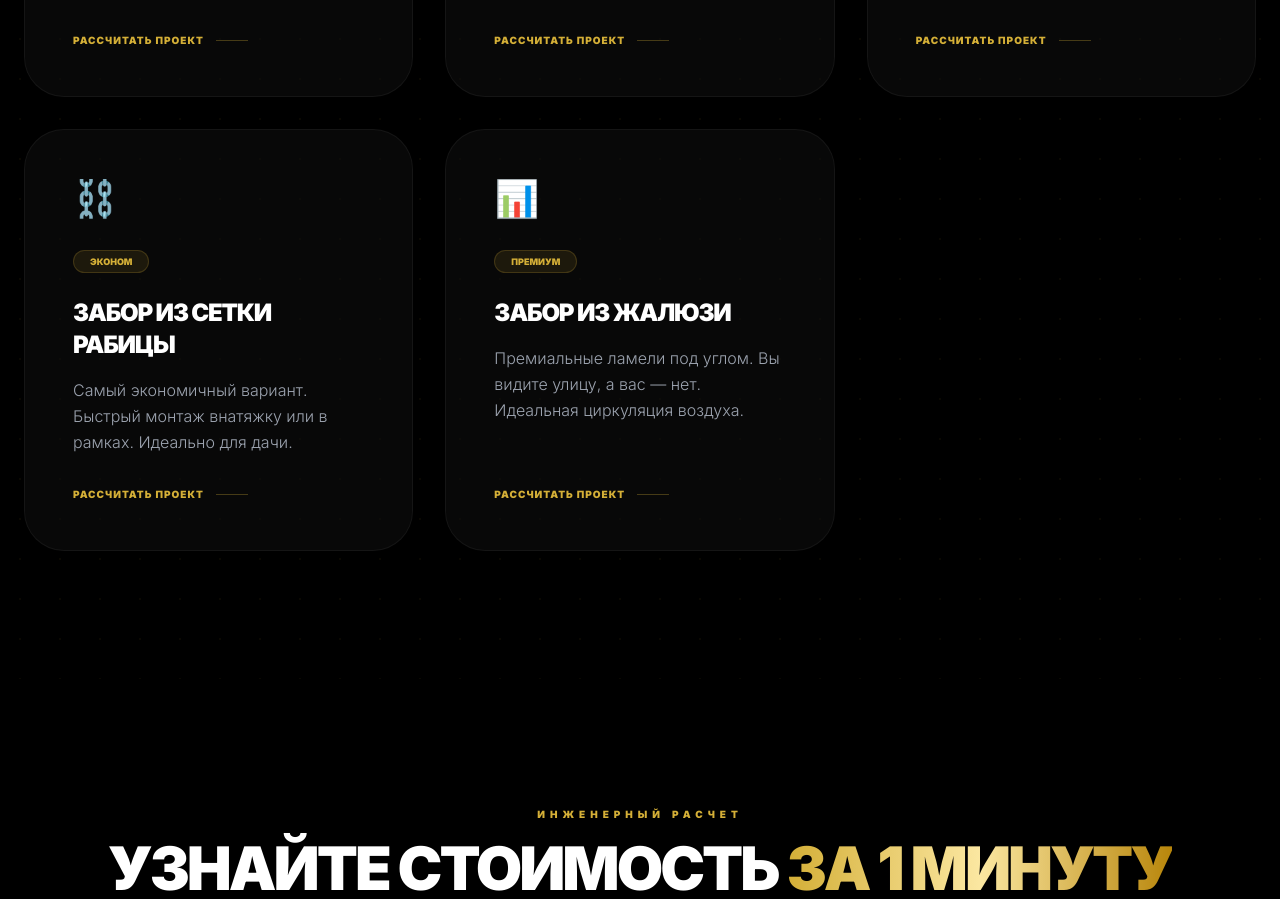
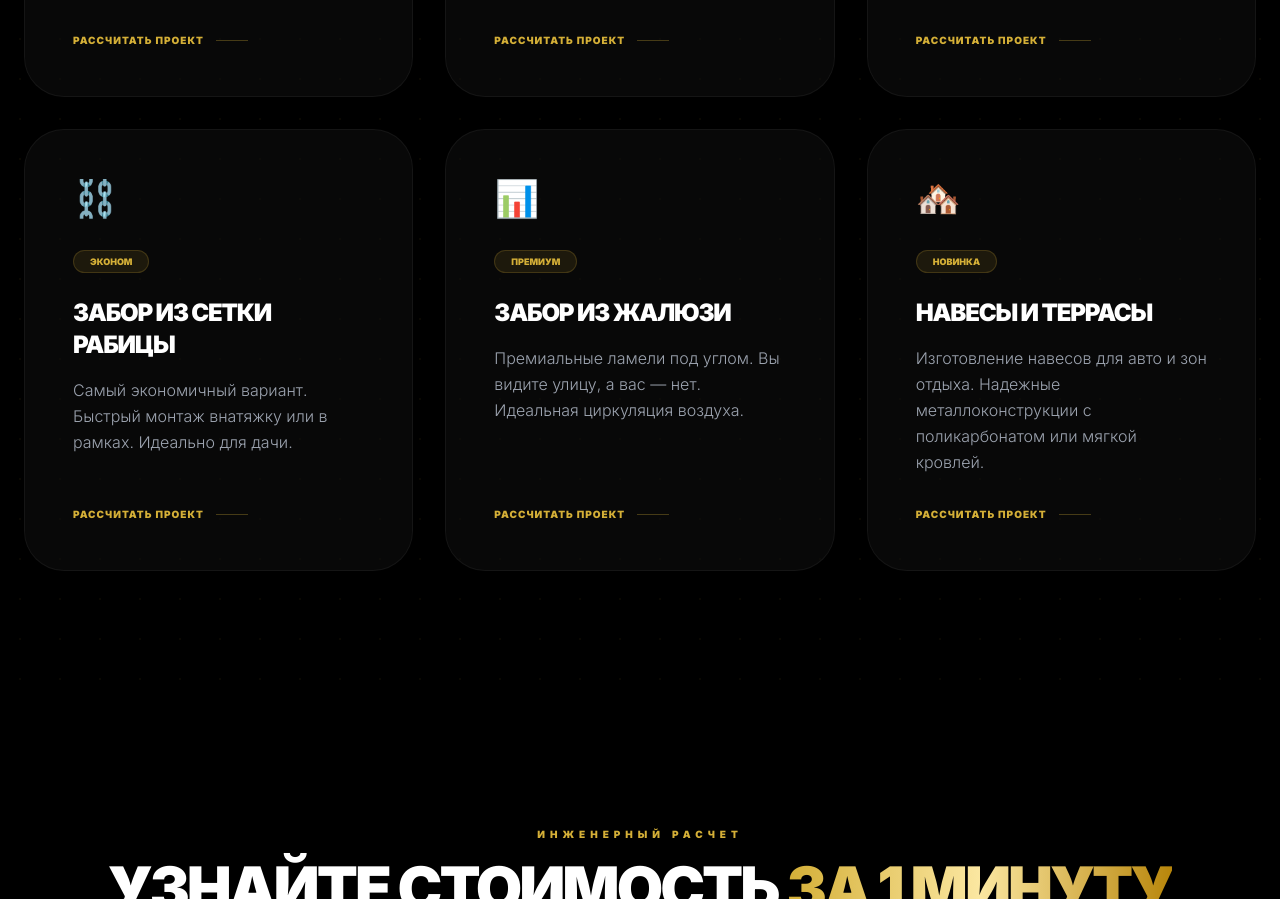
Before and after one commit to ksasha79/KovkaMaster, a React (Vite) app: page / in a window 1280 px wide. Shown: the part 1860-2759 px from the top of the page. Built offline with nearby package versions, Linux system fonts and the light colour scheme.

Commit message:
Update Services.tsx

```diff
--- a/components/Services.tsx
+++ b/components/Services.tsx
@@ -35,6 +35,13 @@ const services = [
     id: "05",
     tag: "ПРЕМИУМ",
     icon: "📊"
+  },
+  {
+    title: "Навесы и террасы",
+    desc: "Изготовление навесов для авто и зон отдыха. Надежные металлоконструкции с поликарбонатом или мягкой кровлей.",
+    id: "06",
+    tag: "НОВИНКА",
+    icon: "🏘️"
   }
 ];
 
@@ -71,7 +78,6 @@ const Services: React.FC = () => {
         </div>
       </div>
 
-      {/* Декоративный элемент фона */}
       <div className="absolute top-1/2 left-1/2 -translate-x-1/2 -translate-y-1/2 w-full h-full pointer-events-none opacity-5">
         <div className="w-full h-full bg-[radial-gradient(#D4AF37_1px,transparent_1px)] [background-size:40px_40px]"></div>
       </div>
```
